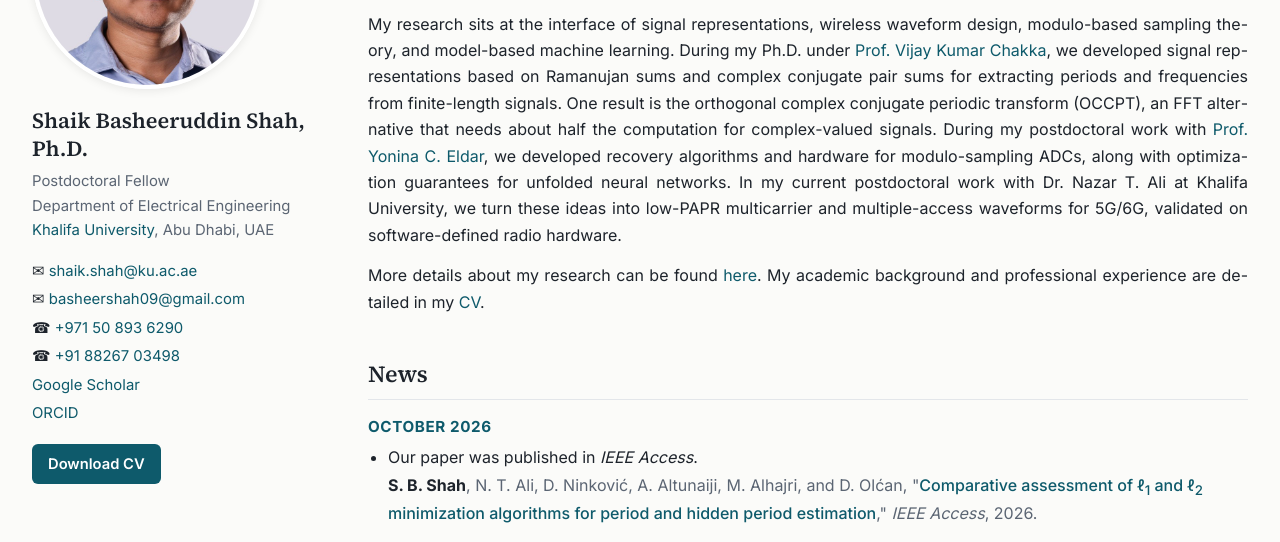
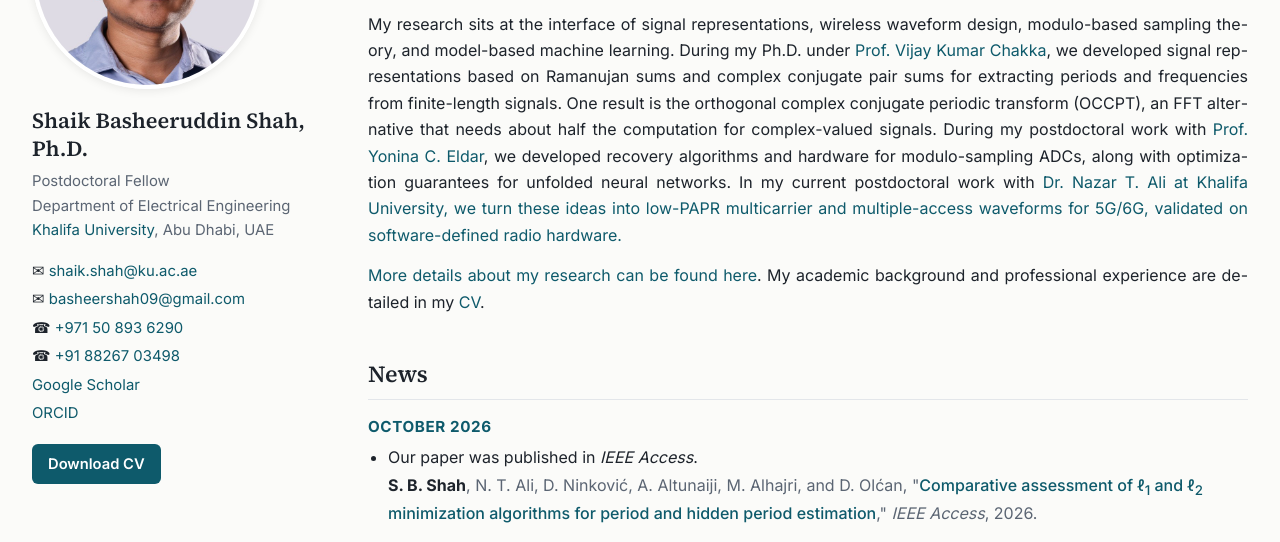
Before and after one commit to basheershah/basheershah.github.io, a plain HTML site: page index.html in a window 1280 px wide. Shown: the part 247-789 px from the top of the page. Drawn offline with Linux system fonts and the light colour scheme.

Commit message:
Update index.html

```diff
--- a/index.html
+++ b/index.html
@@ -52,7 +52,7 @@
 
     <p>I am a Postdoctoral Fellow in the <a href="https://www.ku.ac.ae/academics/college-of-engineering/department/department-of-electrical-engineering-and-computer-science">Department of Electrical Engineering</a> at Khalifa University, Abu Dhabi, UAE, working with <a href="https://scholar.google.com/citations?user=zOnOGcMAAAAJ&amp;hl=en">Dr. Nazar T. Ali</a>, and a key researcher in the Khalifa University&ndash;University of Belgrade Joint Research Collaboration.</p>
 
-    <p>My research sits at the interface of signal representations, wireless waveform design, modulo-based sampling theory, and model-based machine learning. During my Ph.D. under <a href="https://scholar.google.com/citations?user=3s1bpGoAAAAJ&amp;hl=en">Prof. Vijay Kumar Chakka</a>, we developed signal representations based on Ramanujan sums and complex conjugate pair sums for extracting periods and frequencies from finite-length signals. One result is the orthogonal complex conjugate periodic transform (OCCPT), an FFT alternative that needs about half the computation for complex-valued signals. During my postdoctoral work with <a href="https://scholar.google.com/citations?user=vyX6kpwAAAAJ&amp;hl=en">Prof. Yonina C. Eldar</a>, we developed recovery algorithms and hardware for modulo-sampling ADCs, along with optimization guarantees for unfolded neural networks. In my current postdoctoral work with Dr. Nazar T. Ali at Khalifa University, we turn these ideas into low-PAPR multicarrier and multiple-access waveforms for 5G/6G, validated on software-defined radio hardware.</p>
+    <p>My research sits at the interface of signal representations, wireless waveform design, modulo-based sampling theory, and model-based machine learning. During my Ph.D. under <a href="https://scholar.google.com/citations?user=3s1bpGoAAAAJ&amp;hl=en">Prof. Vijay Kumar Chakka</a>, we developed signal representations based on Ramanujan sums and complex conjugate pair sums for extracting periods and frequencies from finite-length signals. One result is the orthogonal complex conjugate periodic transform (OCCPT), an FFT alternative that needs about half the computation for complex-valued signals. During my postdoctoral work with <a href="https://scholar.google.com/citations?user=vyX6kpwAAAAJ&amp;hl=en">Prof. Yonina C. Eldar</a>, we developed recovery algorithms and hardware for modulo-sampling ADCs, along with optimization guarantees for unfolded neural networks. In my current postdoctoral work with <a href="https://scholar.google.com/citations?user=zOnOGcMAAAAJ&amp;hl=en">Dr. Nazar T. Ali at Khalifa University, we turn these ideas into low-PAPR multicarrier and multiple-access waveforms for 5G/6G, validated on software-defined radio hardware.</p>
 
     <p>More details about my research can be found <a href="research.html">here</a>. My academic background and professional experience are detailed in my <a href="assets/cv/Basheer_Shah_CV.pdf">CV</a>.</p>
 
```
